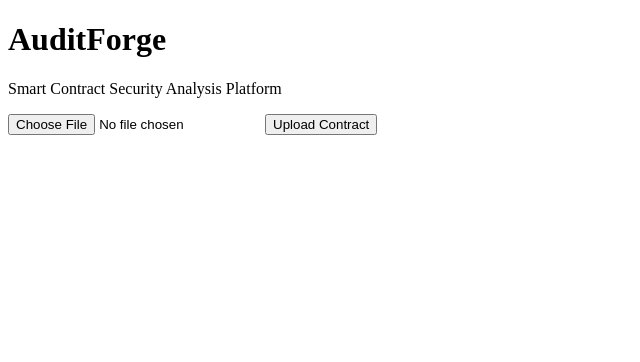
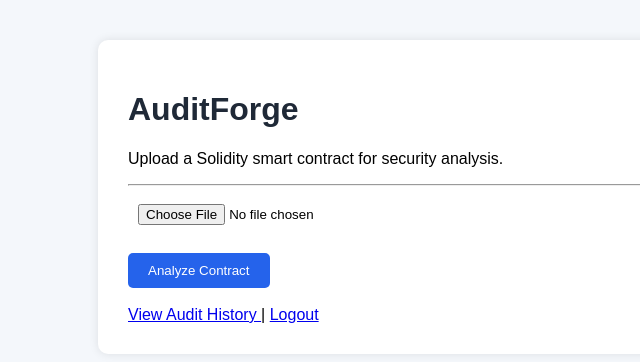
Before and after one commit to husna-fathima-713/AuditForge, a Flask app: page / in a window 1280 px wide. Shown: the top 362 px of the page, without its empty margins (0-640 px from the left). Run offline with Flask 3, Linux system fonts and the light colour scheme; the visitor is signed in with stand-in values (Sample User, id 1).

Commit message:
Redesign upload dashboard interface

```diff
--- a/static/style.css
+++ b/static/style.css
@@ -1,37 +1,63 @@
-body {
-    font-family: Arial, sans-serif;
-    margin: 40px;
-    background-color: #f4f4f4;
+body{
+    margin:0;
+    padding:0;
+    background:#f4f7fb;
+    font-family:Arial,Helvetica,sans-serif;
 }
 
-.container {
-    background: white;
-    padding: 25px;
-    border-radius: 10px;
+.container{
+    width:80%;
+    margin:40px auto;
+    background:white;
+    padding:30px;
+    border-radius:10px;
+    box-shadow:0 0 10px rgba(0,0,0,.1);
 }
 
-h1 {
-    color: #222;
+h1{
+    color:#1f2937;
 }
 
-.high {
-    color: red;
-    font-weight: bold;
+h2{
+    color:#2563eb;
 }
 
-.medium {
-    color: orange;
-    font-weight: bold;
+table{
+    width:100%;
+    border-collapse:collapse;
 }
 
-.low {
-    color: green;
-    font-weight: bold;
+table th{
+    background:#2563eb;
+    color:white;
+    padding:10px;
 }
 
-.finding {
-    border: 1px solid #ddd;
-    padding: 15px;
-    margin-top: 15px;
-    border-radius: 8px;
+table td{
+    padding:10px;
+    border-bottom:1px solid #ddd;
 }
+
+button{
+    background:#2563eb;
+    color:white;
+    padding:10px 20px;
+    border:none;
+    border-radius:5px;
+    cursor:pointer;
+}
+
+button:hover{
+    background:#1d4ed8;
+}
+
+input[type=file]{
+    padding:10px;
+}
+
+.finding{
+    margin-top:20px;
+    padding:15px;
+    border-left:5px solid crimson;
+    background:#fff4f4;
+}
--- a/templates/index.html
+++ b/templates/index.html
@@ -1,17 +1,68 @@
 <!DOCTYPE html>
 <html>
+
 <head>
-    <title>AuditForge</title>
+
+<title>AuditForge</title>
+
+<link rel="stylesheet"
+href="{{ url_for('static',filename='style.css') }}">
+
 </head>
+
 <body>
 
-    <h1>AuditForge</h1>
-    <p>Smart Contract Security Analysis Platform</p>
+<div class="container">
 
-    <form action="/upload" method="POST" enctype="multipart/form-data">
-        <input type="file" name="contract" accept=".sol">
-        <button type="submit">Upload Contract</button>
-    </form>
+<h1>AuditForge</h1>
+
+<p>
+
+Upload a Solidity smart contract for security analysis.
+
+</p>
+
+<hr>
+
+<form
+action="/upload"
+method="POST"
+enctype="multipart/form-data">
+
+<input
+type="file"
+name="contract"
+accept=".sol"
+required>
+
+<br><br>
+
+<button type="submit">
+
+Analyze Contract
+
+</button>
+
+</form>
+
+<br>
+
+<a href="/history">
+
+View Audit History
+
+</a>
+
+|
+
+<a href="/logout">
+
+Logout
+
+</a>
+
+</div>
 
 </body>
+
 </html>
```
Also changed, not shown: reports/Bank_20260701_214944.txt (added, +26 -0 lines), reports/Token_20260701_214921.txt (added, +26 -0 lines), auditforge.db, 2 other files.
